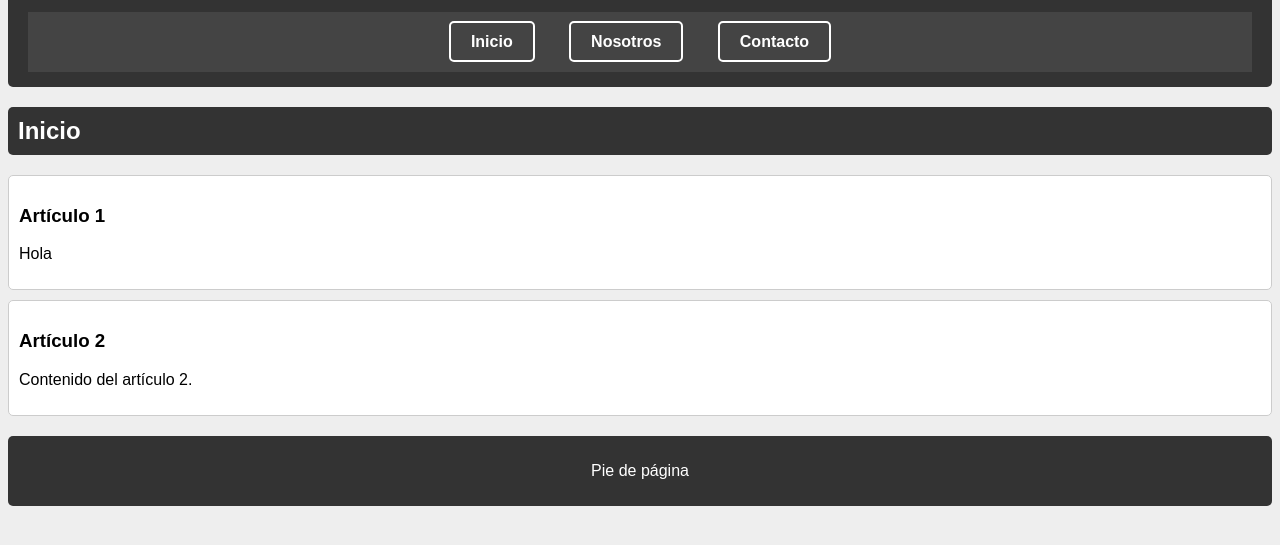
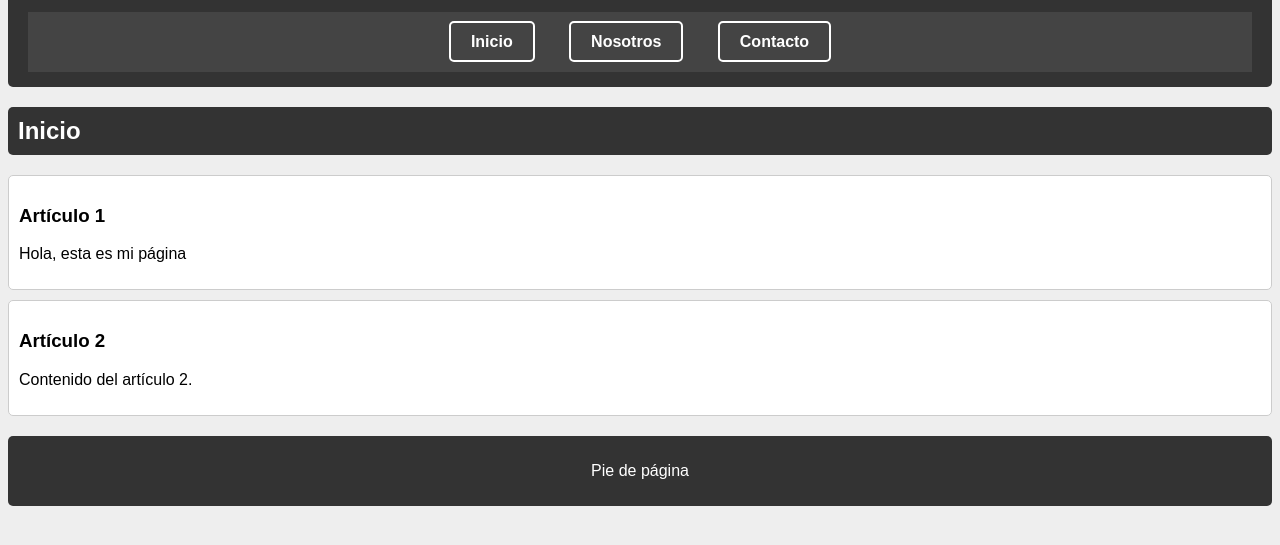
Before and after one commit to cborcar637/Planeta_Sostenible, a plain HTML site: page index.html in a window 1280 px wide. Shown: the part 63-608 px from the top of the page. Drawn offline with Linux system fonts and the light colour scheme.

Commit message:
Update index.html

```diff
--- a/index.html
+++ b/index.html
@@ -27,7 +27,7 @@
 				<h2 class="tituloSeccion">Inicio</h2>
 				<article>
 					<h3>Artículo 1</h3>
-					<p>Hola</p>
+					<p>Hola, esta es mi página</p>
 				</article>
 				<article>
 					<h3>Artículo 2</h3>
```
